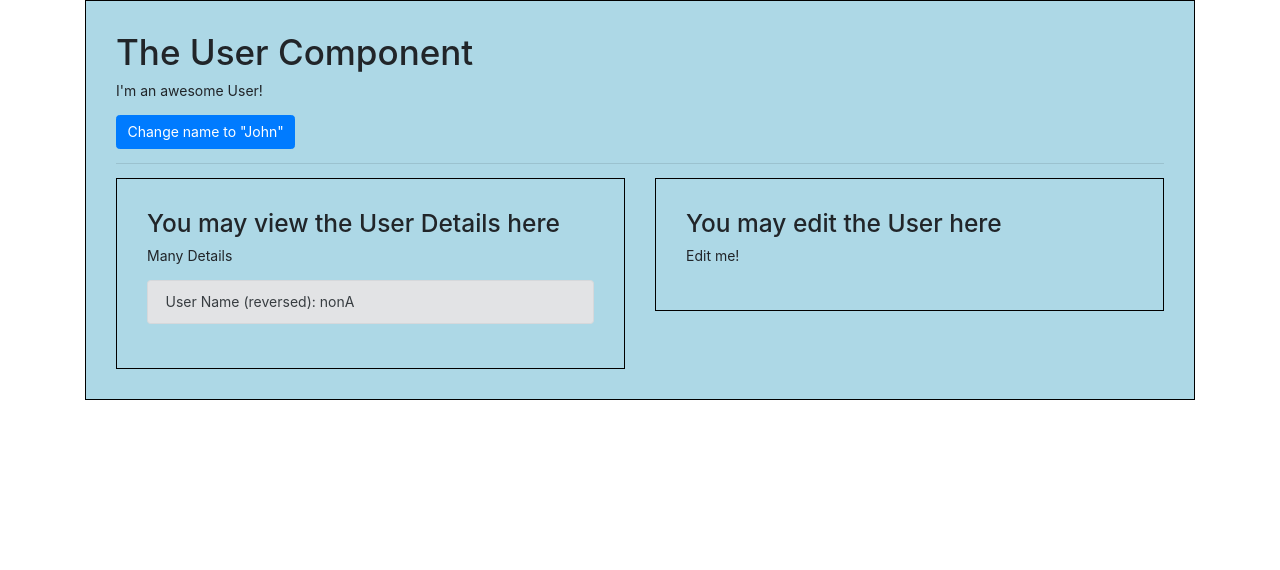
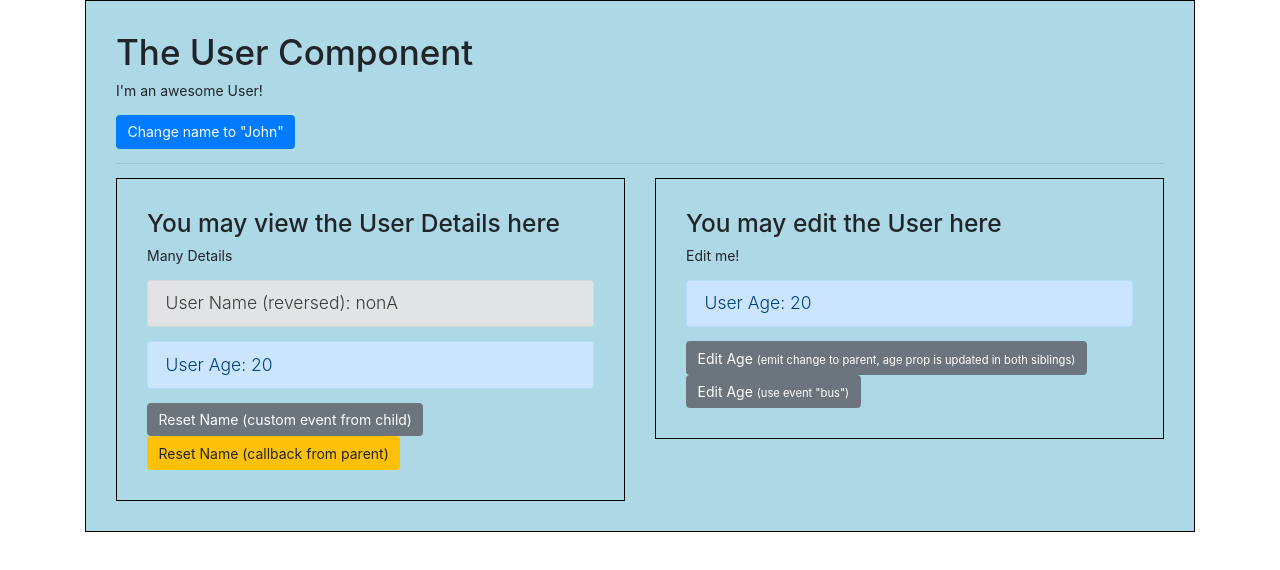
Before and after one commit to mattcc82/vue-cli-project, a Vue app: page / in a window 1280 px wide. Shown: the top 570 px of the page. Built offline with nearby package versions, Linux system fonts and the light colour scheme.

Commit message:
adding a simple event bus to handle emitting across components

```diff
--- a/src/components/User.vue
+++ b/src/components/User.vue
@@ -6,10 +6,16 @@
         <hr>
         <div class="row">
             <div class="col-xs-12 col-sm-6">
-                <app-user-detail :name="name"></app-user-detail>
+                <app-user-detail
+                  :name="name"
+                  @resetName="name = $event"
+                  :resetFn="resetName"
+                  :userAge="age"></app-user-detail>
             </div>
             <div class="col-xs-12 col-sm-6">
-                <app-user-edit></app-user-edit>
+                <app-user-edit
+                  :userAge="age"
+                  @ageEdited="age = $event"></app-user-edit>
             </div>
         </div>
     </div>
@@ -22,7 +28,8 @@ import UserEdit from './UserEdit.vue'
 export default {
   data () {
     return {
-      name: 'Anon'
+      name: 'Anon',
+      age: 20
     }
   },
   components: {
@@ -32,6 +39,9 @@ export default {
   methods: {
     changeName () {
       this.name = 'John'
+    },
+    resetName () {
+      this.name = 'Anon'
     }
   }
 }
--- a/src/components/UserDetail.vue
+++ b/src/components/UserDetail.vue
@@ -2,11 +2,16 @@
     <div class="component">
         <h3>You may view the User Details here</h3>
         <p>Many Details</p>
-        <p class="alert alert-secondary">User Name (reversed): {{ switchName() }}</p>
+        <p class="lead alert alert-secondary">User Name (reversed): {{ switchName() }}</p>
+        <p class="lead alert alert-primary">User Age: {{ userAge }}</p>
+        <button class="btn btn-secondary" @click="resetName">Reset Name (custom event from child)</button>
+        <button class="btn btn-warning" @click="resetFn()">Reset Name (callback from parent)</button>
     </div>
 </template>
 
 <script>
+import { bus } from '../main.js'
+
 export default {
   data () {
     return {
@@ -17,16 +22,29 @@ export default {
   props: {
     name: {
       type: String,
-      required: true,
       default: function () {
         return 'Anon'
       }
-    }
+    },
+    resetFn: {
+      type: Function
+    },
+    userAge: Number
   },
   methods: {
     switchName () {
       return this.name.split('').reverse().join('')
+    },
+    resetName () {
+      // emit custom event
+      this.$emit('resetName', 'Anon')
     }
+  },
+  created () {
+    const self = this
+    bus.$on('ageEditedBus', function (payload) {
+      self.userAge = payload
+    })
   }
 }
 </script>
--- a/src/components/UserEdit.vue
+++ b/src/components/UserEdit.vue
@@ -2,10 +2,28 @@
     <div class="component">
         <h3>You may edit the User here</h3>
         <p>Edit me!</p>
+        <p class="lead alert alert-primary">User Age: {{ userAge }}</p>
+        <button class="btn btn-secondary" @click="editAge">Edit Age <small>(emit change to parent, age prop is updated in both siblings)</small></button>
+        <button class="btn btn-secondary" @click="editAgeBus">Edit Age <small>(use event "bus")</small></button>
     </div>
 </template>
 
 <script>
+import { bus } from '../main.js'
+
+export default {
+  props: ['userAge'],
+  methods: {
+    editAge () {
+      this.userAge = 30
+      this.$emit('ageEdited', this.userAge)
+    },
+    editAgeBus () {
+      this.userAge = 30
+      bus.$emit('ageEditedBus', this.userAge)
+    }
+  }
+}
 </script>
 
 <style scoped>
--- a/src/main.js
+++ b/src/main.js
@@ -1,8 +1,12 @@
 import Vue from 'vue'
 import App from './App.vue'
 import 'bootstrap'
+
+const bus = new Vue()
 
 new Vue({ // eslint-disable-line no-new
   el: '#app',
   render: h => h(App)
 })
+
+export { bus }
```
